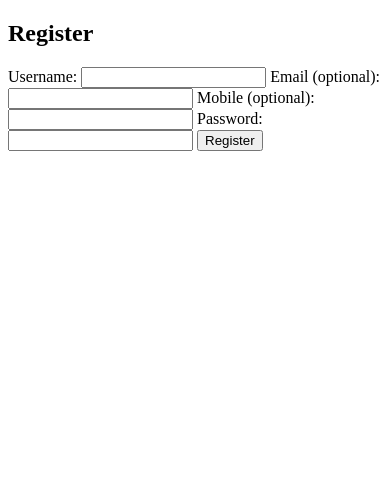
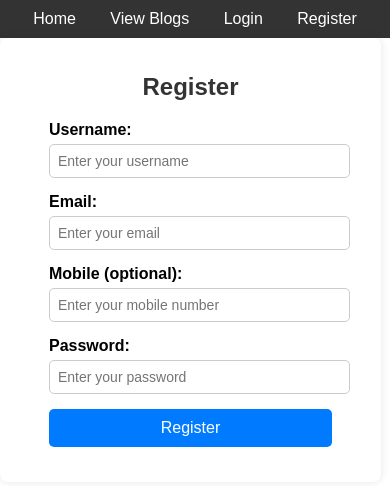
Before and after one commit to DINESH25091995/Blog_App, a FastAPI app: page /auth/register in a window 390 px wide. Shown: the top 486 px of the page. Run offline with FastAPI, Linux system fonts and the light colour scheme.

Commit message:
made changes on frontend

```diff
--- a/static/css/login.css
+++ b/static/css/login.css
@@ -1,3 +1,71 @@
+
+
+        /* ✅ Responsive Form Container */
+        .container {
+            background: white;
+            padding: 20px;
+            border-radius: 8px;
+            box-shadow: 0 0 10px rgba(0, 0, 0, 0.1);
+            width: 90%;
+            max-width: 400px;
+            place-items: center;
+        }
+
+        h2 {
+            text-align: center;
+            color: #333;
+        }
+
+        /* ✅ Form Styling */
+        label {
+            font-weight: bold;
+            display: block;
+            margin-bottom: 5px;
+        }
+
+        input {
+            width: 100%;
+            padding: 10px;
+            margin-bottom: 15px;
+            border: 1px solid #ccc;
+            border-radius: 5px;
+            font-size: 16px;
+        }
+
+        /* ✅ Responsive Button */
+        button {
+            width: 100%;
+            padding: 12px;
+            background: #007bff;
+            border: none;
+            border-radius: 5px;
+            color: white;
+            font-size: 18px;
+            cursor: pointer;
+            transition: 0.3s;
+        }
+
+        button:hover {
+            background: #0056b3;
+        }
+
+        /* ✅ Responsive Design */
+        @media (max-width: 480px) {
+            .container {
+                padding: 15px;
+            }
+
+            input {
+                padding: 8px;
+                font-size: 14px;
+            }
+
+            button {
+                padding: 10px;
+                font-size: 16px;
+            }
+        }
+
 /* CSS for Login Button */
 /* CSS for Register Button as well */
 .login-btn {
@@ -8,7 +76,7 @@
     border-radius: 5px;
     cursor: pointer;
     font-size: 16px;
-    width: 8%;
+    width: 68%;
 }
 
 .login-btn:hover {
@@ -16,18 +84,18 @@
 }
 
 /* Style the labels */
-.input-label {
-    color: #007bff; /* Blue color */
+/* .input-label {
+    color: #007bff;
     font-weight: bold;
-    display: block; /* Place labels above input */
+    display: block;
     margin-bottom: 5px;
-}
+} */
 
 /* Style the input fields */
-input {
+/* input {
     width: 15%;
     padding: 8px;
     margin-bottom: 10px;
     border: 1px solid #ccc;
     border-radius: 5px;
-}
+} */
--- a/templates/base.html
+++ b/templates/base.html
@@ -14,7 +14,7 @@
         <a href="/auth/register">Register</a> -->
 
         {% if request.session.get("user") %}
-            <a href="/shops">View Shops</a>
+            <!-- <a href="/shops">View Shops</a> -->
             <a href="/auth/profile">Profile</a>
             <a href="/auth/logout">Logout</a>
         {% else %}
--- a/templates/list_of_appointment.html
+++ b/templates/list_of_appointment.html
@@ -29,8 +29,8 @@
                         {% endfor %}
 
                         {% if ns.show_cost %}
-                <th>Cost</th>  <!-- ✅ Now the column name will be displayed correctly -->
-            {% endif %}
+                            <th>Cost</th>  <!-- ✅ Now the column name will be displayed correctly -->
+                        {% endif %}
                     </tr>
                 </thead>
                 <tbody>
--- a/templates/register.html
+++ b/templates/register.html
@@ -1,20 +1,25 @@
-<!DOCTYPE html>
-<html>
-<head>
-    <title>Register</title>
-</head>
-<body>
+{% extends "base.html" %}
+{% block content %}
+
+<link rel="stylesheet" href="{{ url_for('static', path='css/login.css') }}">
+    <div class="container">
         <h2>Register</h2>
         <form action="/auth/register" method="post">
             <label>Username:</label>
-        <input type="text" name="username" required>
-        <label>Email (optional):</label>
-        <input type="email" name="email">
+            <input type="text" name="username" placeholder="Enter your username" required>
+
+            <label>Email:</label>
+            <input type="email" name="email" placeholder="Enter your email" required>
+
             <label>Mobile (optional):</label>
-        <input type="text" name="mobile">
+            <input type="text" name="mobile" placeholder="Enter your mobile number">
+
             <label>Password:</label>
-        <input type="password" name="password" required>
+            <input type="password" name="password" placeholder="Enter your password" required>
+
             <button type="submit">Register</button>
         </form>
-</body>
-</html>
+    </div>
+
+
+{% endblock %}
```
Also changed, not shown: create_tables.py (+4 -3 lines), database2.py (+4 -16 lines), steps.txt (+18 -0 lines), templates/login.html (+10 -8 lines), templates/profile.html (+38 -11 lines), requirements.txt (line endings or trailing spaces), test.db. Lines whose indentation alone changed are shown as unchanged.
